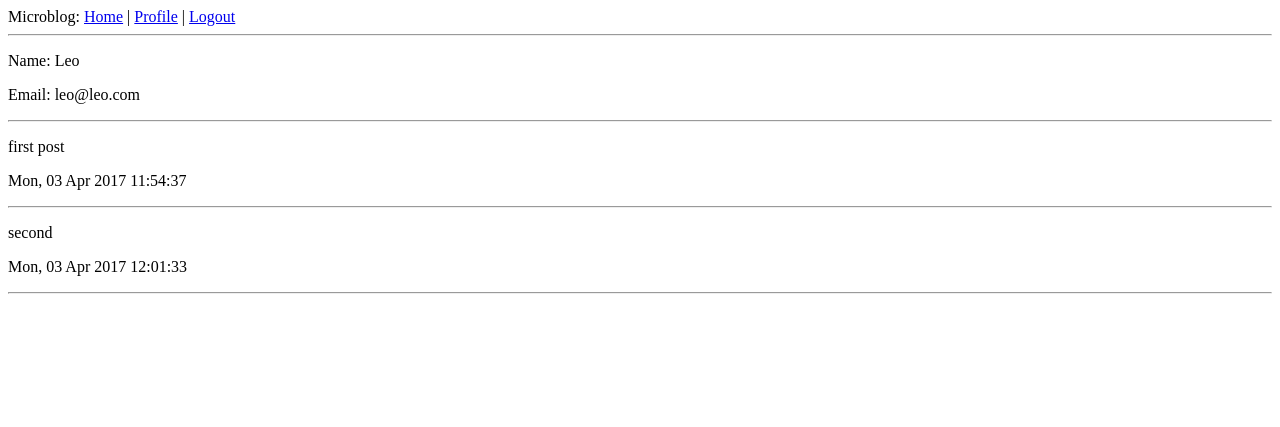
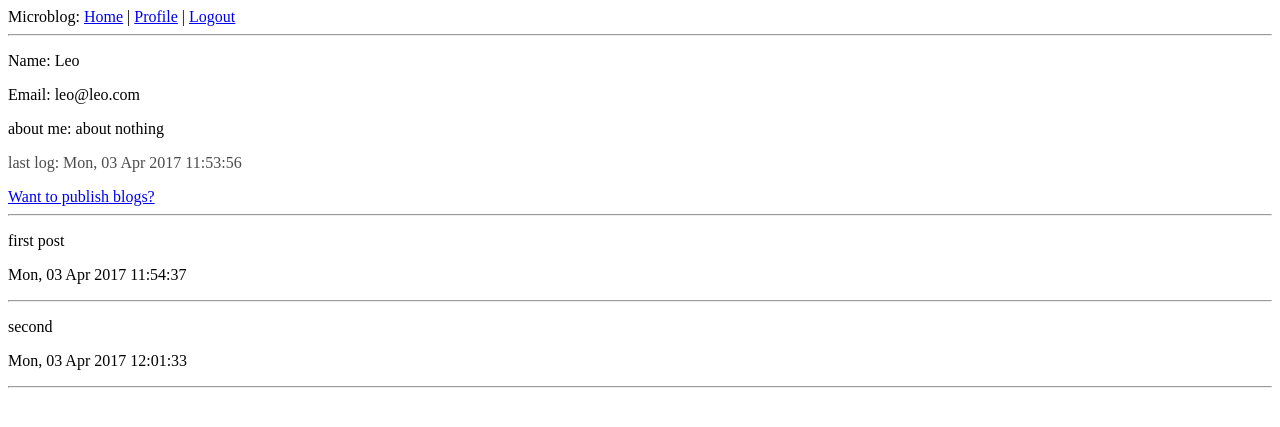
Before and after one commit to aniu11/micblog, a Flask app: page /user/1 in a window 1280 px wide. Shown: the top 427 px of the page. Run offline with Flask 2, Linux system fonts and the light colour scheme; a user stored in the database is signed in; data comes from the database, SQL or seed files in the repository; both versions use the stored data as it was after the commit.

Commit message:
blog publish

```diff
--- a/app/forms.py
+++ b/app/forms.py
@@ -31,3 +31,11 @@ class AboutMeForm(Form):
     """
     describe = TextAreaField('about me', validators=[DataRequired(), Length(max=140)])
     submit = SubmitField('Yes')
+
+
+class PublishBlogForm(Form):
+    """
+    博客发布表单
+    """
+    body = TextAreaField('blog content', validators=[DataRequired()])
+    submit = SubmitField('submit')
--- a/app/models.py
+++ b/app/models.py
@@ -11,7 +11,8 @@ class User(db.Model, UserMixin):
     email = db.Column(db.String(120), unique=True)
     role = db.Column(db.SmallInteger, default=ROLE_USER)
     posts = db.relationship('Post', backref='author', lazy='dynamic')
-
+    about_me = db.Column(db.String(140))
+    last_seen = db.Column(db.DateTime)
     # classmethod & static method https://www.zhihu.com/question/20021164
     @classmethod
     def login_check(cls, username):
--- a/app/templates/login.html
+++ b/app/templates/login.html
@@ -1,7 +1,7 @@
 {% extends "base.html" %}
 
 {% block content %}
-    <h1>Sign Up</h1>
+    <h1>Login</h1>
     <form action="/login" method="post" name="login">
         {{ form.hidden_tag() }}
         <p>Please enter your name: {{ form.user_name }}</p>
--- /dev/null
+++ b/app/templates/post.html
@@ -0,0 +1,6 @@
+<table>
+    <tr valign="top">
+        <td><img src="{{ post.author.avatar(50) }}"></td>
+        <td><i>{{ post.author.nickname }} says:</i><br>{{ post.body }}</td>
+    </tr>
+</table>
--- a/app/templates/signup.html
+++ b/app/templates/signup.html
@@ -1,7 +1,7 @@
 {% extends "base.html" %}
 
 {% block content %}
-
+<h1>Sign Up</h1>
 <form action="/signup", method="POST" name="sign_up">
     {{ form.hidden_tag() }}
     <p>Nick name: {{ form.user_name }}</p>
--- a/app/templates/user.html
+++ b/app/templates/user.html
@@ -4,7 +4,25 @@
 <p>Name: {{ user.nickname }}</p>
 <p>Email: {{ user.email }}</p>
 
-<hr>
+{% if user.about_me %}
+<p onclick="about_me()">about me: {{ user.about_me }}</p>
+{% else %}
+<p style="color:#4499EE;" onclick="about_me()">about me: I'm a person. ---- this info from the system.</p>
+{% endif %}
+
+<div id="aboutMe" style="display:none;">
+    <form action="{{ url_for('about_me', user_id=current_user.id) }}" method="POST">
+        {{ form.hidden_tag() }}
+        {{ form.describe }}
+        {{ form.submit }}
+    </form>
+</div>
+
+<p style="color:#4c4c4c;">last log: {{ user.last_seen.strftime("%a, %d %b %Y %H:%M:%S") }}</p>
+
+<a href="{{ url_for('publish', user_id=user.id) }}">Want to publish blogs?</a>
+
+<hr />
 {% if blogs | length %}
     {% for blog in blogs %}
     <p>{{ blog.body }}</p>
@@ -14,4 +32,18 @@
 {% else %}
     <p style="color:blue;">the guy is so lazy.....</p>
 {% endif %}
+
 {% endblock %}
+
+{% block js %}
+<script>
+function about_me() {
+    target = document.getElementById("aboutMe");
+    if (target.style.display == "block") {
+        target.style.display = "none";
+    } else {
+        target.style.display = "block";
+    }
+}
+</script>
+{% endblock %}
--- a/app/views.py
+++ b/app/views.py
@@ -1,9 +1,9 @@
 # coding: utf-8
 from datetime import datetime
 from app import app, lm,db
-from models import User, ROLE_USER, ROLE_ADMIN
+from models import User, Post, ROLE_USER, ROLE_ADMIN
 from flask import render_template, flash, redirect, session, url_for, g, request
-from forms import LoginForm, SignUpForm, AboutMeForm
+from forms import LoginForm, SignUpForm, AboutMeForm, PublishBlogForm
 from flask_login import current_user, login_required, login_user, logout_user
 
 
@@ -114,3 +114,46 @@ def users(user_id):
         return redirect('/index')
     blogs = user.posts.all()
     return render_template('user.html', form=form, user=user, blogs=blogs)
+
+
+@app.route('/publish/<int:user_id>', methods=['GET', 'POST'])
+@login_required
+def publish(user_id):
+    form = PublishBlogForm()
+    posts = Post()
+    if form.validate_on_submit():
+        content = request.form.get('body')
+        if not len(str(content).strip()):
+            flash('content required !')
+            return redirect(url_for('publish', user_id=user_id))
+        posts.body = content
+        posts.timestamp = datetime.now()
+        posts.user_id = user_id
+
+        try:
+            db.session.add(posts)
+            db.session.commit()
+        except:
+            flash('DB Err')
+            return redirect(url_for('publish', user_id=user_id))
+
+    return render_template('publish.html', form=form)
+
+
+@app.route('/about-me/<int:user_id>', methods=['POST'])
+@login_required
+def about_me(user_id):
+    user = User.query.filter(User.id == user_id).first()
+    if request.method == 'POST':
+        content = request.form.get('describe')
+        if len(content) and len(content) < 140:
+            user.about_me = content
+            try:
+                db.session.add(user)
+                db.session.commit()
+            except:
+                flash('DB Err')
+                return redirect(url_for('users', user_id=user_id))
+        else:
+            flash('maybe something wrong with your input')
+    return redirect(url_for('users', user_id=user_id))
```
Also changed, not shown: app/templates/base.html (+4 -4 lines), app/templates/publish.html (added, +9 -0 lines), app.db.
